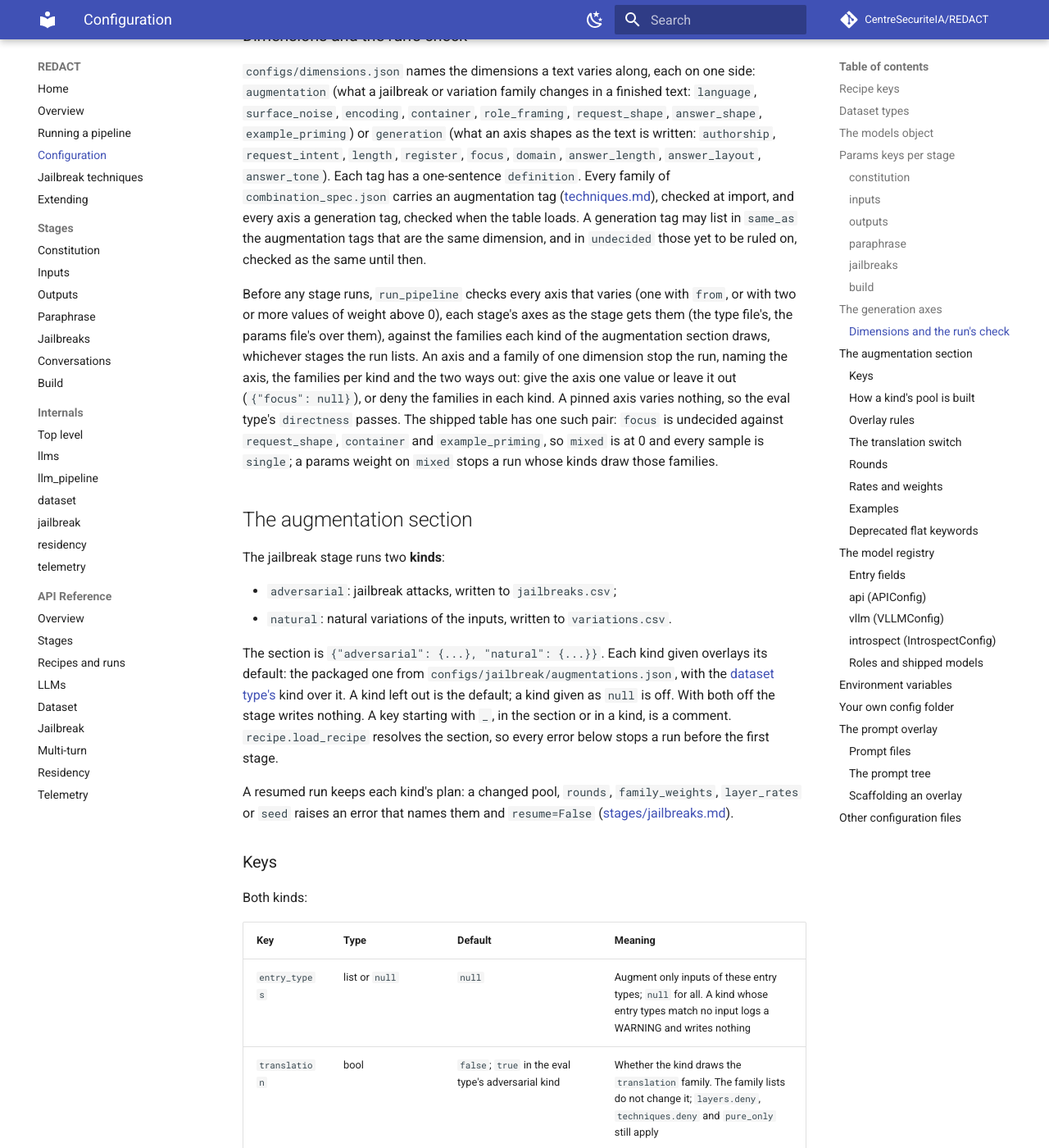
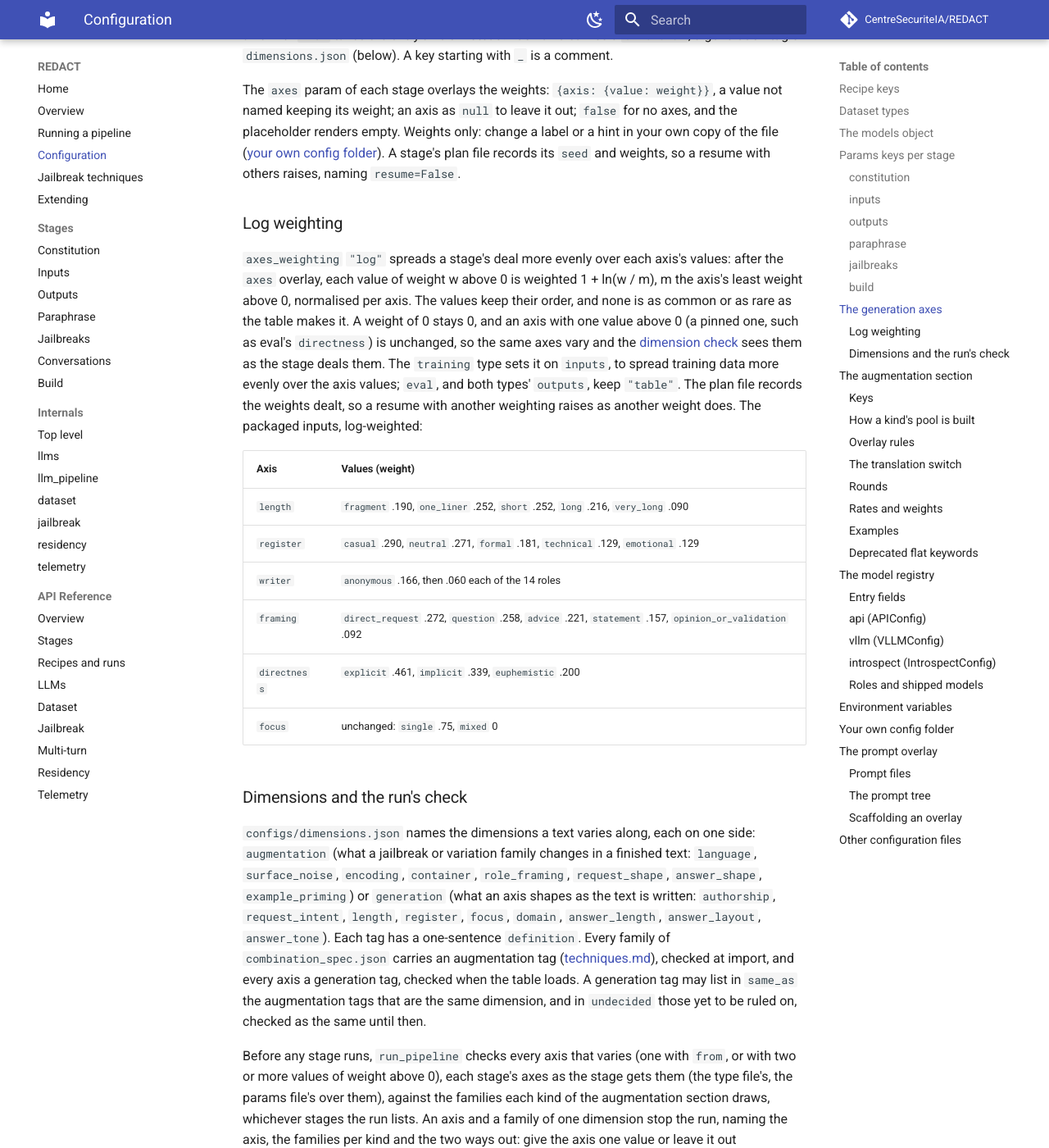
Before and after one commit to CentreSecuriteIA/REDACT, an MkDocs documentation site: the page built from docs/configuration.md, in a window 1280 px wide and 1400 px high, scrolled down 9443 px. Shown: the whole window at 82% size. Built offline with MkDocs 1.6.1 and Material for MkDocs 9.7.7, drawn with Linux system fonts in a browser that asks for light colours; comment, search, counter and statistics services are not loaded; some of the changed text lies outside the part shown.

Commit message:
Document the log weighting of the axes, and that paraphrase rows carry no axis columns
Co-Authored-By: Claude Opus 5.5 <noreply@anthropic.com>

```diff
--- a/docs/configuration.md
+++ b/docs/configuration.md
@@ -54,7 +54,7 @@ types: a recipe naming one stops when it loads, before any stage runs.
 | | `training.json` | `eval.json` |
 |---|---|---|
 | `stages` | `constitution`, `inputs`, `outputs`, `paraphrase`, `jailbreaks`, `build` | the same |
-| `params` | `constitution`: `include_general_benign` true, `general_benign_categories` 10 | the same, and `constitution.entry_types` and `inputs.entry_types` `["harmful", "benign"]`; `inputs.axes` pins `directness` at `explicit`; `jailbreaks.seed` 43 |
+| `params` | `constitution`: `include_general_benign` true, `general_benign_categories` 10; `inputs.axes_weighting` `"log"` | `constitution` the same, and `constitution.entry_types` and `inputs.entry_types` `["harmful", "benign"]`; `inputs.axes` pins `directness` at `explicit`, and the inputs keep the table's weighting; `jailbreaks.seed` 43 |
 | `augmentations` | none: the packaged default | the adversarial kind below; `natural` off |
 
 The eval adversarial kind attacks the harmful inputs only, with a pool of
@@ -71,9 +71,10 @@ with `allow_request_obfuscation` false.
 Every eval input is explicit (`inputs.axes`: `{"directness": {"explicit": 1,
 "implicit": 0, "euphemistic": 0}}`): an implicit or euphemistic request is
 borderline by construction, and eval keeps the clear ends. The other axes
-keep their packaged weights, so eval covers them as training does. A params
-file's `inputs.axes` replaces the type's whole entry, so to change another
-axis of an eval run, write the directness pin again beside it.
+keep the table's weights, where training spreads its inputs more evenly over
+the values ([log weighting](#log-weighting)). A params file's `inputs.axes`
+replaces the type's whole entry, so to change another axis of an eval run,
+write the directness pin again beside it.
 
 A recipe changes one thing by giving it; the rest of the type stays. For
 example, an eval run with another stage list and a lighter translation share:
@@ -114,10 +115,11 @@ models, `data_dir`, `prompt_dir`, `taxonomy`, `taxonomy_dir`,
 `benign_taxonomy`, `config_dir`, `resume`, `verbose`, the inputs stage's
 `constitution_df`, the jailbreak stage's `augmentation`, the build's `mode`,
 `read_back`). Parameters that take a DataFrame (`inputs`, `outputs`) cannot
-be written in JSON. The `axes` and `seed` of `inputs` and `outputs` are
-checked when the params load (a params file's and a dataset type's): an
-unknown axis or value, a weight below 0, or a seed that is not a whole
-number raises, read against the `config_dir`'s axes table when it has one.
+be written in JSON. The `axes`, `axes_weighting` and `seed` of `inputs`
+and `outputs` are checked when the params load (a params file's and a
+dataset type's): an unknown axis or value, a weight below 0, a weighting
+other than `"table"` or `"log"`, or a seed that is not a whole number
+raises, read against the `config_dir`'s axes table when it has one.
 
 ### `constitution`
 
@@ -141,6 +143,7 @@ names of the last two, are read for this release with a
 | `samples_per_entry` | `3` | Samples per constitution entry: that many units, one sample per call |
 | `entry_types` | `null` | Use only the constitution entries of these entry types |
 | `axes` | `null`: the table's | The [generation axes](#the-generation-axes) each unit is dealt a value of: `{axis: {value: weight}}` over the table's `inputs` section, an axis as `null` to leave it out; `false` for none. The `eval` type pins `directness` |
+| `axes_weighting` | `"table"`; `"log"` in the `training` type | How the axes' weights are dealt: `"table"` as they are, `"log"` spread more evenly over each axis's values ([log weighting](#log-weighting)) |
 | `seed` | `42` | The seed of the deal |
 | `batch_size` | `32` | Requests per grouped call; the stage keeps twice as many units live, or the widest async lane when larger |
 | `max_attempts` | `3` | Generations of a unit before a reply without its `[END]` marker, or with another number of samples than one, is given up |
@@ -155,6 +158,7 @@ names of the last two, are read for this release with a
 | `max_per_category` | `null` | Keep the first N inputs per `(category, entry_type)` |
 | `max_samples` | `null` | Keep the first N inputs overall, after `max_per_category` |
 | `axes` | `null`: the table's | The response axes each input row is dealt a value of, over the table's `outputs` section, as for `inputs` |
+| `axes_weighting` | `"table"` | As for `inputs`; neither type sets it |
 | `seed` | `42` | The seed of the deal |
 | `batch_size` | `32` | Requests per grouped call; units live as for `inputs` |
 | `check_max_tokens` | `null` | Reply limit of a check call |
@@ -208,10 +212,12 @@ stage reads `Datasets/output_responses.csv` from its default place.
 `configs/generation_axes.json` says what each input sample (`inputs`) and
 each response (`outputs`) is asked to look like. Each stage deals one spec
 per call, a value of each axis, evenly over each `(category, entry_type)`
-group at the table's weights ([inputs](stages/inputs.md#the-generation-axes),
+group at the table's weights, or [log-weighted](#log-weighting)
+([inputs](stages/inputs.md#the-generation-axes),
 [outputs](stages/outputs.md#unit-and-ledger-key)); the prompt shows it in
 `{sample_spec}` or `{response_spec}`, and the row records it in a column per
-axis.
+axis. Paraphrase rows carry no axis columns, by design: a paraphrase's
+`input_id` names the row whose spec it rewords.
 
 | Stage | Axis | Values (weight) |
 |---|---|---|
@@ -242,6 +248,29 @@ only: change a label or a hint in your own copy of the file
 ([your own config folder](#your-own-config-folder)). A stage's plan file
 records its `seed` and weights, so a resume with others raises, naming
 `resume=False`.
+
+### Log weighting
+
+`axes_weighting` `"log"` spreads a stage's deal more evenly over each axis's
+values: after the `axes` overlay, each value of weight w above 0 is weighted
+1 + ln(w / m), m the axis's least weight above 0, normalised per axis. The
+values keep their order, and none is as common or as rare as the table makes
+it. A weight of 0 stays 0, and an axis with one value above 0 (a pinned one,
+such as eval's `directness`) is unchanged, so the same axes vary and the
+[dimension check](#dimensions-and-the-runs-check) sees them as the stage
+deals them. The `training` type sets it on `inputs`, to spread training data
+more evenly over the axis values; `eval`, and both types' `outputs`, keep
+`"table"`. The plan file records the weights dealt, so a resume with another
+weighting raises as another weight does. The packaged inputs, log-weighted:
+
+| Axis | Values (weight) |
+|---|---|
+| `length` | `fragment` .190, `one_liner` .252, `short` .252, `long` .216, `very_long` .090 |
+| `register` | `casual` .290, `neutral` .271, `formal` .181, `technical` .129, `emotional` .129 |
+| `writer` | `anonymous` .166, then .060 each of the 14 roles |
+| `framing` | `direct_request` .272, `question` .258, `advice` .221, `statement` .157, `opinion_or_validation` .092 |
+| `directness` | `explicit` .461, `implicit` .339, `euphemistic` .200 |
+| `focus` | unchanged: `single` .75, `mixed` 0 |
 
 ### Dimensions and the run's check
 
```
Also changed, not shown: CLAUDE.md (+5 -5 lines), docs/internals/top-level.md (+2 -2 lines), docs/stages/inputs.md (+18 -10 lines), docs/stages/outputs.md (+3 -2 lines), docs/stages/paraphrase.md (+3 -0 lines).
